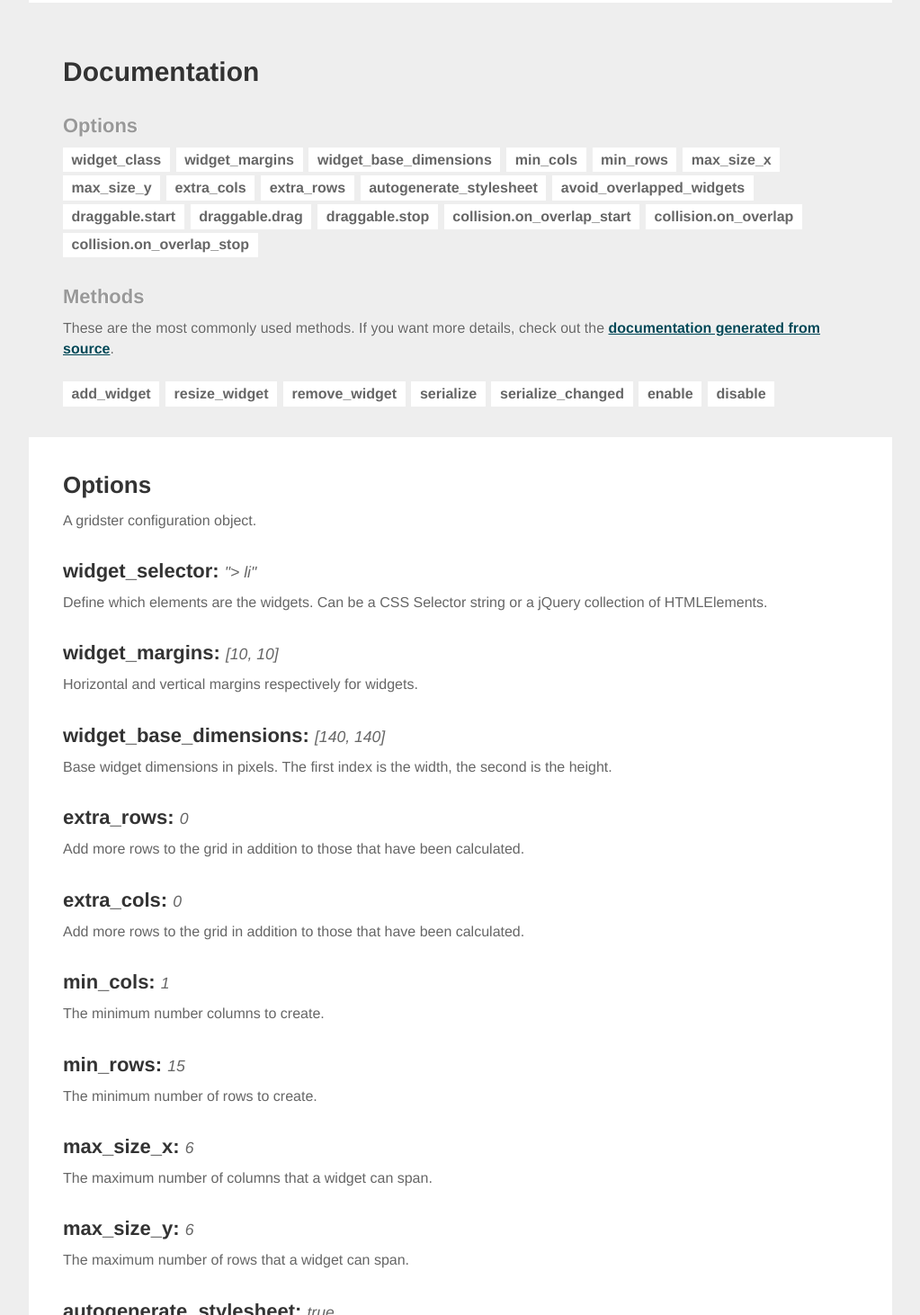
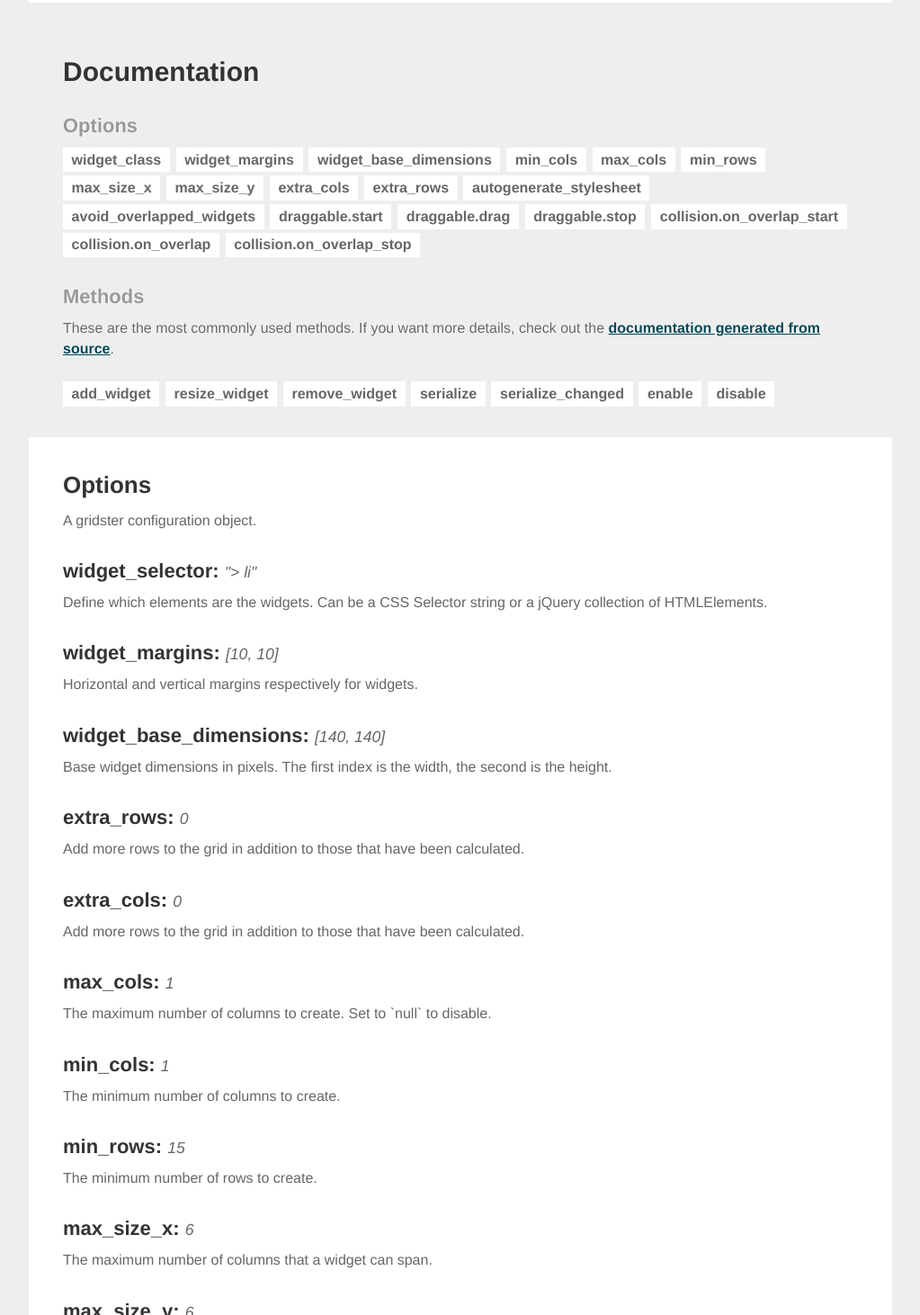
Before and after one commit to ducksboard/gridster.js, a plain HTML site: page index.html in a window 1280 px wide. Shown: the part 2245-3707 px from the top of the page at 90% size, without its empty margins (128-1151 px from the left). Drawn offline with Linux system fonts and the light colour scheme; a web font is replaced by a local one.

Commit message:
adding max_cols opt to the doc

```diff
--- a/index.html
+++ b/index.html
@@ -135,6 +135,7 @@
                         <li><a href="#widget_margins_opt">widget_margins</a></li>
                         <li><a href="#widget_base_dimensions_opt">widget_base_dimensions</a></li>
                         <li><a href="#min_cols_opt">min_cols</a></li>
+                        <li><a href="#max_cols_opt">max_cols</a></li>
                         <li><a href="#min_rows_opt">min_rows</a></li>
                         <li><a href="#max_size_x_opt">max_size_x</a></li>
                         <li><a href="#max_size_y_opt">max_size_y</a></li>
@@ -192,8 +193,11 @@
                     <h4 id="extra_cols_opt" class="heading-m">extra_cols: <em>0</em></h4>
                     <p>Add more rows to the grid in addition to those that have been calculated.</p>
 
+                    <h4 id="max_cols_opt" class="heading-m">max_cols: <em>1</em></h4>
+                    <p>The maximum number of columns to create. Set to `null` to disable.</p>
+
                     <h4 id="min_cols_opt" class="heading-m">min_cols: <em>1</em></h4>
-                    <p>The minimum number columns to create.</p>
+                    <p>The minimum number of columns to create.</p>
 
                     <h4 id="min_rows_opt" class="heading-m">min_rows: <em>15</em></h4>
                     <p>The minimum number of rows to create.</p>
```
